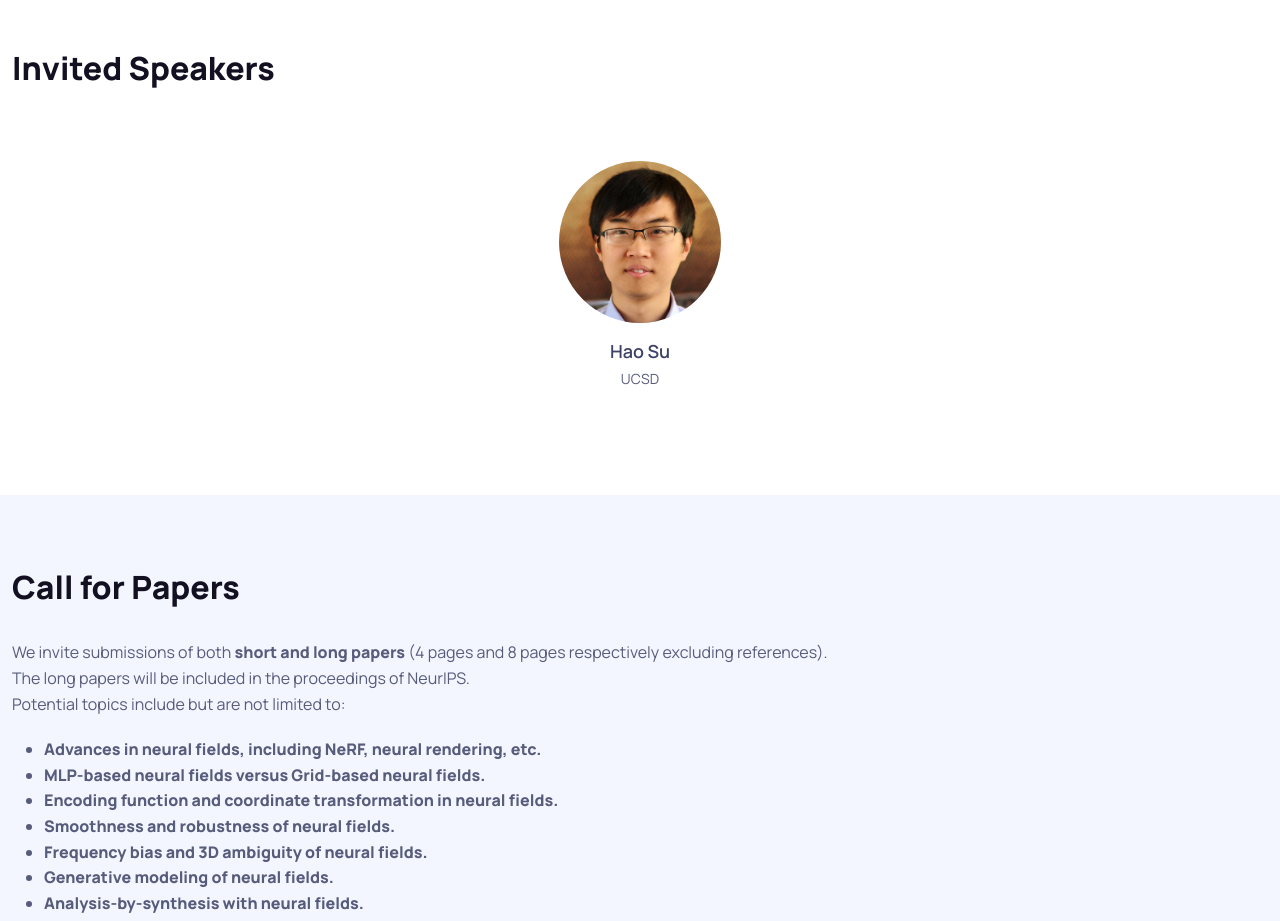
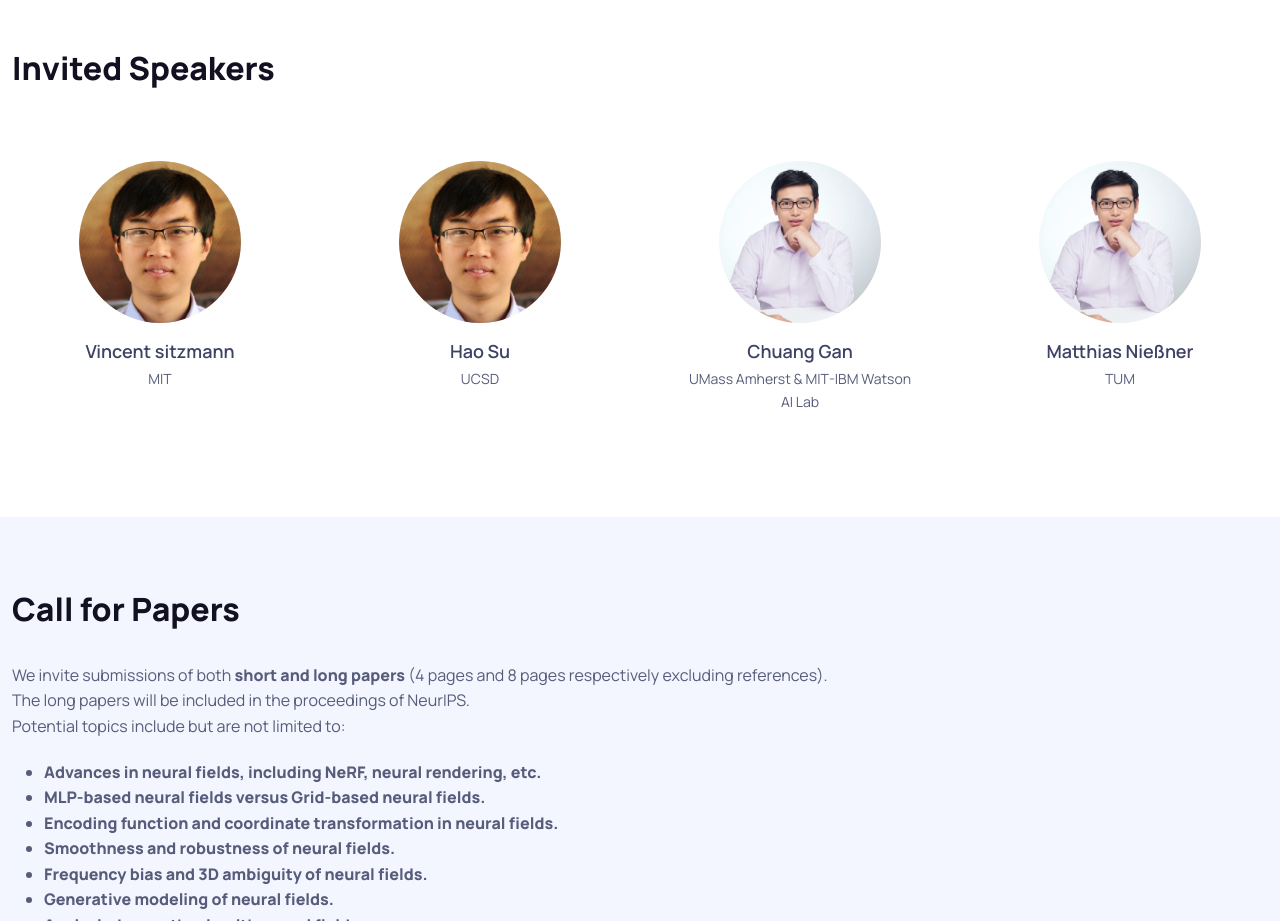
Before and after one commit to Neural-Fields/Neural-Fields.github.io, a plain HTML site: page index.html in a window 1280 px wide. Shown: the part 1240-2161 px from the top of the page. Drawn offline with nearby package versions, Linux system fonts and the light colour scheme; files that its build step writes are made by us from their sources; a script that the page names is missing; files whose address does not match are found by name; a web font is replaced by a local one.

Commit message:
Update index.html

```diff
--- a/index.html
+++ b/index.html
@@ -434,8 +434,32 @@
 	      <div class="col-md-3 py-3">
                 <div class="card card-body card-hover bg-light border-0 text-center mx-2">
                   <img src="../data/hao.jpg" class="d-block rounded-circle mx-auto mb-3" width="162">
+                  <h5 class="fw-medium fs-lg mb-1"><a style="text-decoration:none" href="https://www.vincentsitzmann.com/" target="_blank">Vincent sitzmann</a></h5>
+                  <p class="fs-sm mb-3">MIT</p>
+                </div>
+              </div>
+
+	      <div class="col-md-3 py-3">
+                <div class="card card-body card-hover bg-light border-0 text-center mx-2">
+                  <img src="../data/hao.jpg" class="d-block rounded-circle mx-auto mb-3" width="162">
                   <h5 class="fw-medium fs-lg mb-1"><a style="text-decoration:none" href="https://cseweb.ucsd.edu/~haosu/" target="_blank">Hao Su</a></h5>
                   <p class="fs-sm mb-3">UCSD</p>
+                </div>
+              </div>
+
+	      <div class="col-md-3 py-3">
+                <div class="card card-body card-hover bg-light border-0 text-center mx-2">
+                  <img src="../data/gan.jpg" class="d-block rounded-circle mx-auto mb-3" width="162">
+                  <h5 class="fw-medium fs-lg mb-1"><a style="text-decoration:none" href="http://people.csail.mit.edu/ganchuang/" target="_blank">Chuang Gan</a></h5>
+                  <p class="fs-sm mb-3">UMass Amherst & MIT-IBM Watson AI Lab</p>
+                </div>
+              </div>
+
+	      <div class="col-md-3 py-3">
+                <div class="card card-body card-hover bg-light border-0 text-center mx-2">
+                  <img src="../data/gan.jpg" class="d-block rounded-circle mx-auto mb-3" width="162">
+                  <h5 class="fw-medium fs-lg mb-1"><a style="text-decoration:none" href="https://niessnerlab.org/members/matthias_niessner/profile.html" target="_blank">Matthias Nießner</a></h5>
+                  <p class="fs-sm mb-3">TUM</p>
                 </div>
               </div>
 
```
